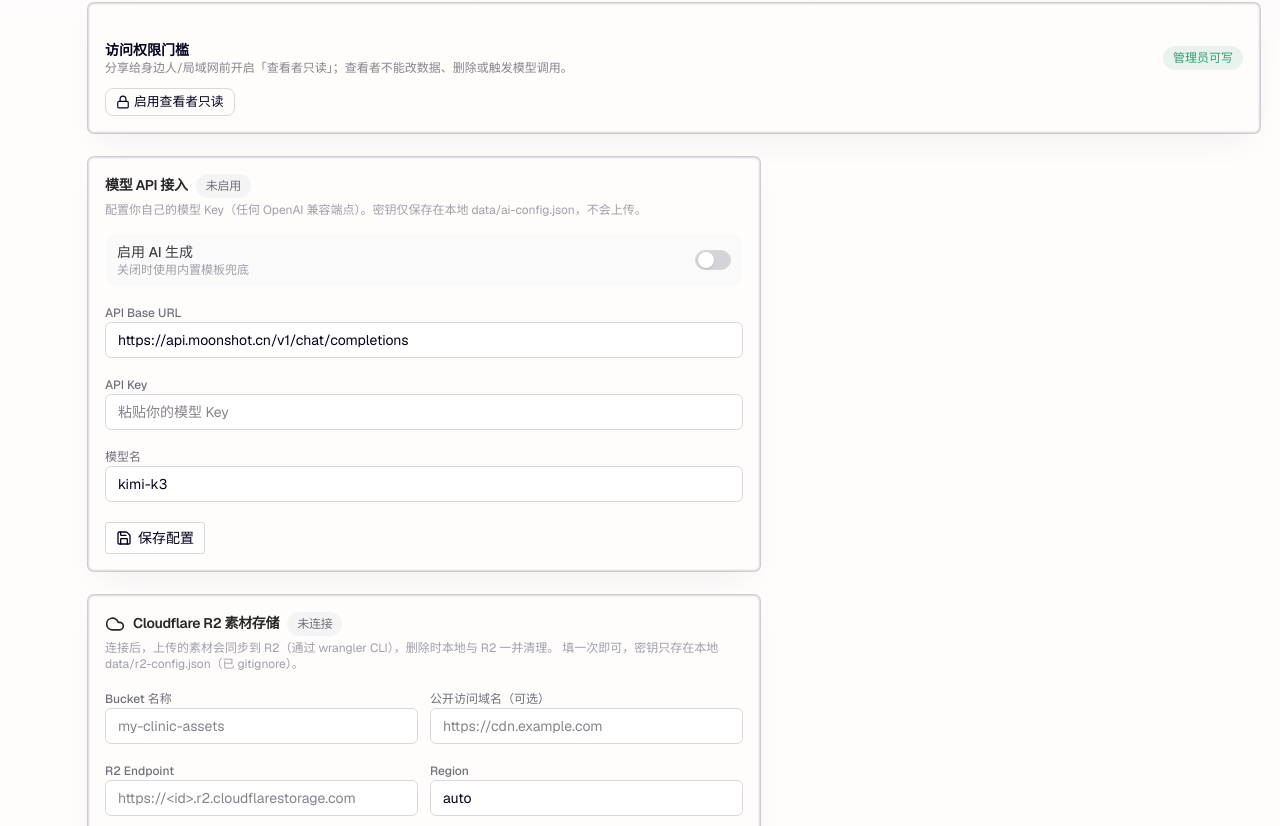
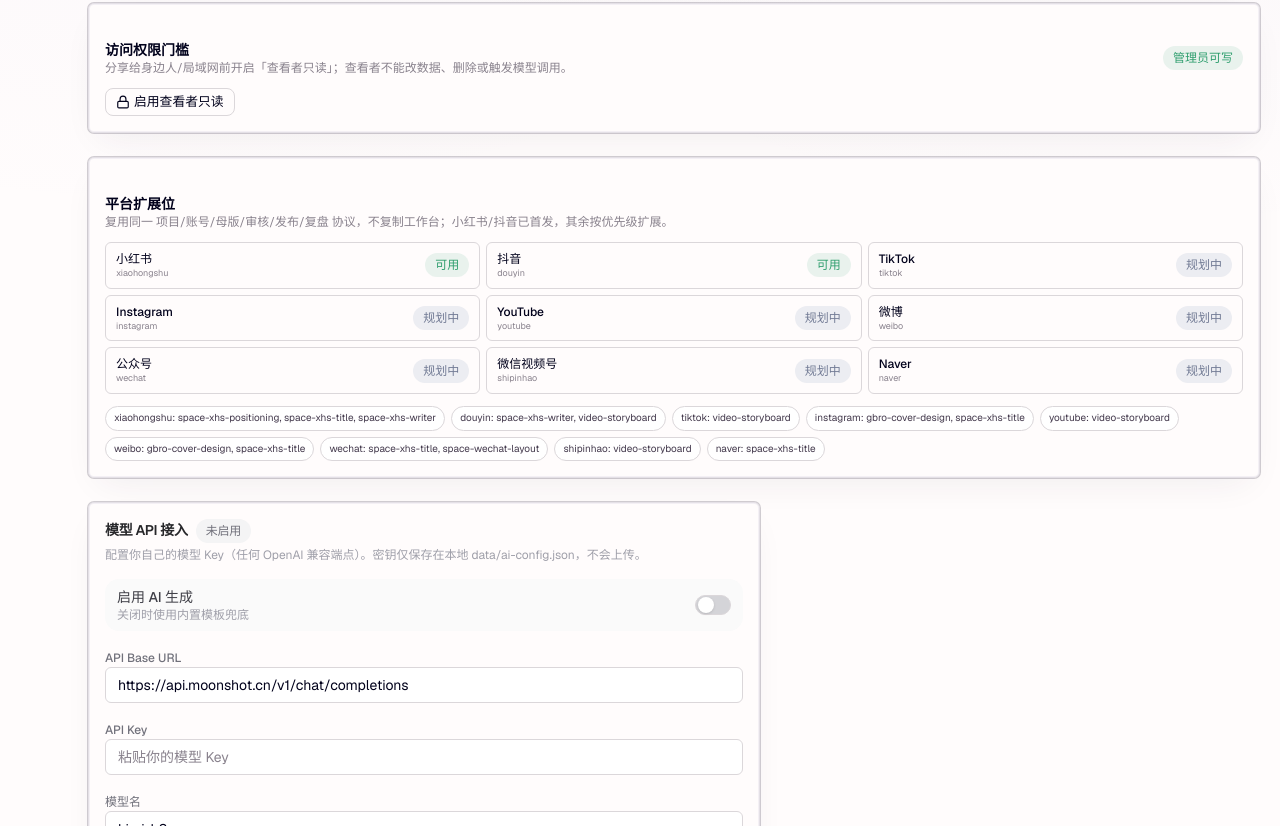
Before and after one commit to boboni-cell/Koreahospital, a Next.js app: page /settings in a window 1280 px wide. Shown: the part 1334-2160 px from the top of the page. Built offline with nearby package versions, Linux system fonts and the light colour scheme; no server answers; the database is empty.

Commit message:
feat: other platform extension slots (Task 22)
- /api/platforms 返回 9 平台(小红书/抖音 active，其余规划中)+平台 Skill 映射
- 设置页 PlatformPanel：平台扩展位+Skill 映射
- 全部平台复用同一 项目/账号/母版/审核/发布/复盘 协议，不复制工作台

```diff
--- /dev/null
+++ b/src/app/api/platforms/route.ts
@@ -0,0 +1,10 @@
+import { NextResponse } from "next/server";
+import { PLATFORMS, PLATFORM_SKILL } from "@/lib/constants";
+
+export const dynamic = "force-dynamic";
+const ACTIVE = ["xiaohongshu", "douyin"];
+
+export async function GET() {
+  const platforms = PLATFORMS.map((p) => ({ ...p, status: ACTIVE.includes(p.id) ? "active" : "planning" }));
+  return NextResponse.json({ platforms, skill: PLATFORM_SKILL });
+}
--- a/src/app/settings/page.tsx
+++ b/src/app/settings/page.tsx
@@ -6,6 +6,7 @@
 import { SkillsPanel } from "@/components/settings/skills-panel";
 import { SkillAuditPanel } from "@/components/settings/skill-audit-panel";
 import { AccessPanel } from "@/components/settings/access-panel";
+import { PlatformPanel } from "@/components/settings/platform-panel";
 
 export default function SettingsPage() {
   return (
@@ -21,6 +22,7 @@
         <SkillsPanel />
         <SkillAuditPanel />
         <AccessPanel />
+        <PlatformPanel />
         <ModelConfigForm />
         <R2ConfigForm />
         <AgentConfigForm />
--- /dev/null
+++ b/src/components/settings/platform-panel.tsx
@@ -0,0 +1,39 @@
+"use client";
+
+import { useEffect, useState } from "react";
+import { Card, CardContent } from "@/components/ui/card";
+import { Badge } from "@/components/ui/badge";
+
+interface P { id: string; name: string; status: string }
+export function PlatformPanel() {
+  const [platforms, setPlatforms] = useState<P[]>([]);
+  const [skill, setSkill] = useState<Record<string, string | string[]>>({});
+  useEffect(() => { fetch("/api/platforms").then((r) => r.json()).then((d) => { setPlatforms(d.platforms ?? []); setSkill(d.skill ?? {}); }).catch(() => {}); }, []);
+
+  return (
+    <Card>
+      <CardContent className="space-y-3 pt-5">
+        <div>
+          <h3 className="text-sm font-semibold text-[#01011b]">平台扩展位</h3>
+          <p className="text-xs text-[#89828d]">复用同一 项目/账号/母版/审核/发布/复盘 协议，不复制工作台；小红书/抖音已首发，其余按优先级扩展。</p>
+        </div>
+        <div className="grid grid-cols-2 gap-1.5 sm:grid-cols-3">
+          {platforms.map((p) => (
+            <div key={p.id} className="flex items-center justify-between rounded-[6px] border border-[#e4e0e6] px-2.5 py-2">
+              <div>
+                <p className="text-xs font-medium text-[#01011b]">{p.name}</p>
+                <p className="text-[9px] text-[#89828d]">{p.id}</p>
+              </div>
+              <Badge className={p.status === "active" ? "bg-[#2f9e6e]/10 text-[#2f9e6e]" : "bg-[#ecedf2] text-[#717a94]"}>{p.status === "active" ? "可用" : "规划中"}</Badge>
+            </div>
+          ))}
+        </div>
+        <div className="flex flex-wrap gap-1.5">
+          {Object.entries(skill).map(([p, ids]) => (
+            <span key={p} className="rounded-full border border-[#dbd7da] bg-white px-2 py-1 text-[10px] text-[#43394c]">{p}: {Array.isArray(ids) ? ids.join(", ") : ids}</span>
+          ))}
+        </div>
+      </CardContent>
+    </Card>
+  );
+}
```
